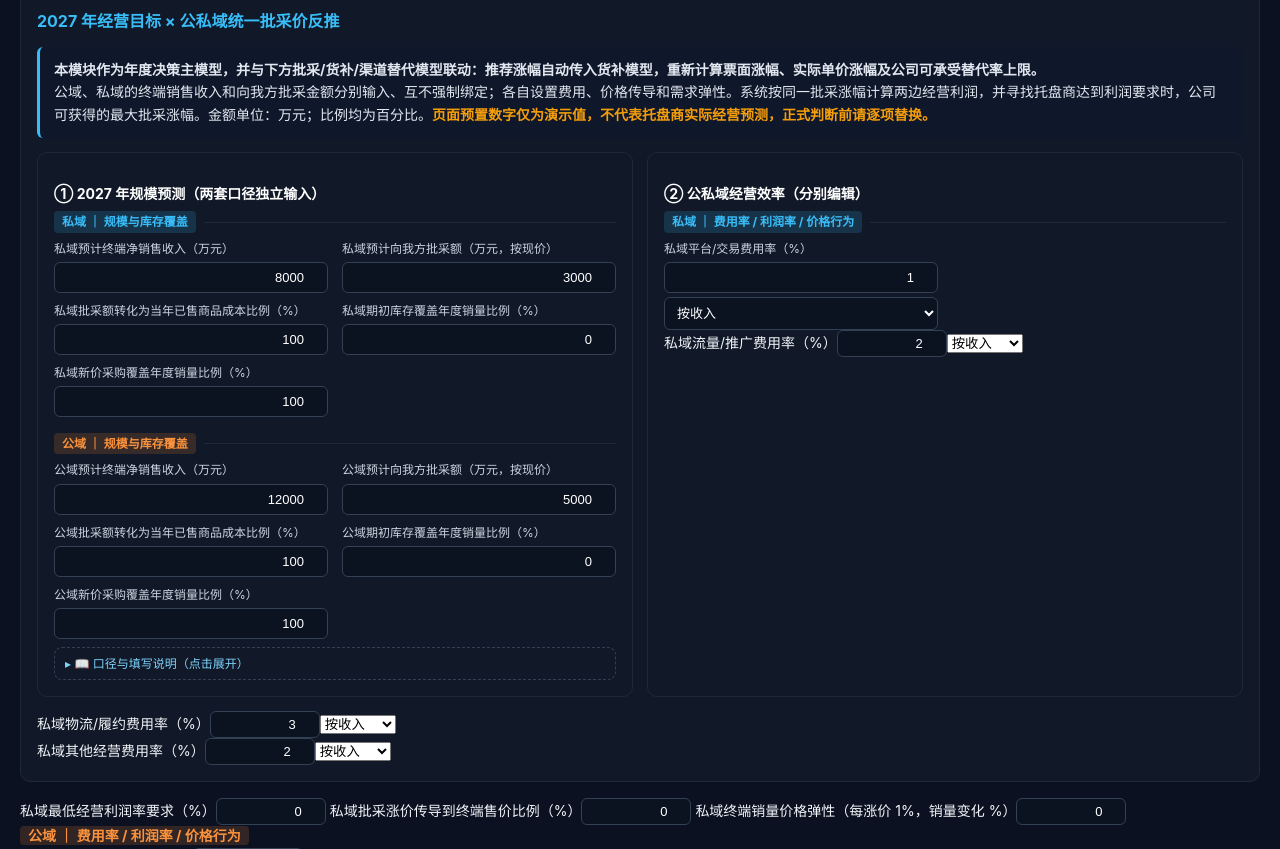
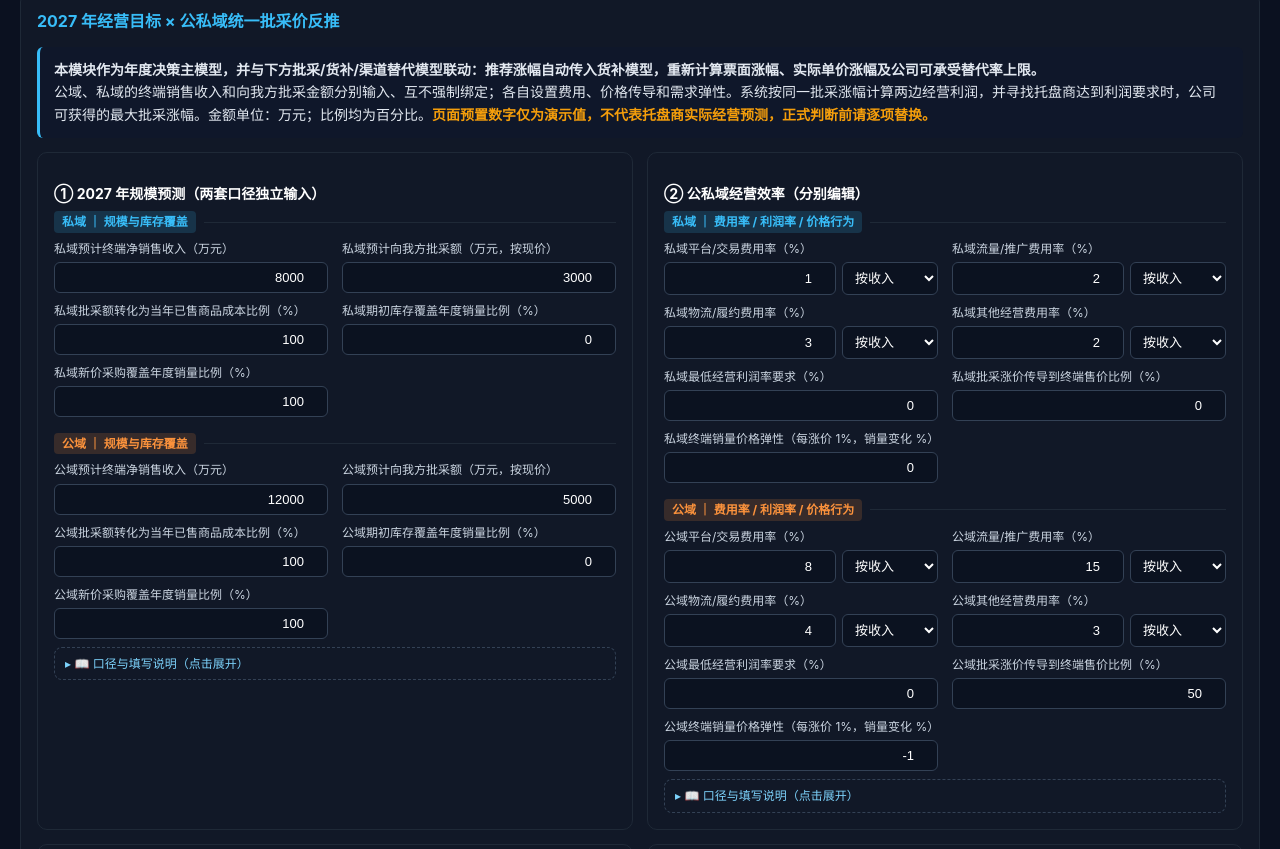
Before and after one commit to camovibe/siyudongxiaocun, a plain HTML site: page tuopan-contract-compass/index.html in a window 1280 px wide. Shown: the part 826-1675 px from the top of the page. Drawn offline with Linux system fonts and the light colour scheme.

Commit message:
feat: add tuopan contract compass (2027 pricing x rebate calculator, standalone read-only page)

```diff
--- a/tuopan-contract-compass/index.html
+++ b/tuopan-contract-compass/index.html
@@ -108,6 +108,11 @@ details.fold>summary::-webkit-details-marker{display:none}
 .impbar.on{background:rgba(251,146,60,.14);border-color:#fb923c;box-shadow:0 0 0 1px rgba(251,146,60,.45)}
 .impbar.on .imp-state{background:#fb923c;color:#1f2937;font-weight:700}
 .impbar.on #extimp_off{display:inline-block}
+
+/* V2.1.1b SKU 表格防挤压: 名称列保底宽 + 超宽横向滚动 */
+#tab-rebate .tbl table{min-width:1560px}
+#tab-rebate .tbl td:first-child,#tab-rebate .tbl th:first-child{min-width:190px;max-width:240px}
+#tab-rebate .tbl td input[type=number]{min-width:64px}
 </style>
 </head>
 <body>
@@ -185,18 +190,18 @@ details.fold>summary::-webkit-details-marker{display:none}
         <h3>② 公私域经营效率（分别编辑）</h3>
         <div class="opt-fields">
       <div class="grp"><span class="gtag priv">私域 ｜ 费用率 / 利润率 / 价格行为</span></div>
-      <label>私域平台/交易费用率（%）</<div class="combo"><input id="o_priv_platform" type="number" min="0" max="100" step="0.5" value="1"><select id="o_priv_platform_m"><option value="rev" selected>按收入</option><option value="vol">按销量</option><option value="fixed">固定金额</option></select></div></label>
-      <label>私域流量/推广费用率（%）</<div class="combo"><input id="o_priv_marketing" type="number" min="0" max="100" step="0.5" value="2"><select id="o_priv_marketing_m"><option value="rev" selected>按收入</option><option value="vol">按销量</option><option value="fixed">固定金额</option></select></div></label>
-      <label>私域物流/履约费用率（%）</<div class="combo"><input id="o_priv_logistics" type="number" min="0" max="100" step="0.5" value="3"><select id="o_priv_logistics_m"><option value="rev" selected>按收入</option><option value="vol">按销量</option><option value="fixed">固定金额</option></select></div></label>
-      <label>私域其他经营费用率（%）</<div class="combo"><input id="o_priv_other" type="number" min="0" max="100" step="0.5" value="2"><select id="o_priv_other_m"><option value="rev" selected>按收入</option><option value="vol">按销量</option><option value="fixed">固定金额</option></select></div></label>
+      <label>私域平台/交易费用率（%）<div class="combo"><input id="o_priv_platform" type="number" min="0" max="100" step="0.5" value="1"><select id="o_priv_platform_m"><option value="rev" selected>按收入</option><option value="vol">按销量</option><option value="fixed">固定金额</option></select></div></label>
+      <label>私域流量/推广费用率（%）<div class="combo"><input id="o_priv_marketing" type="number" min="0" max="100" step="0.5" value="2"><select id="o_priv_marketing_m"><option value="rev" selected>按收入</option><option value="vol">按销量</option><option value="fixed">固定金额</option></select></div></label>
+      <label>私域物流/履约费用率（%）<div class="combo"><input id="o_priv_logistics" type="number" min="0" max="100" step="0.5" value="3"><select id="o_priv_logistics_m"><option value="rev" selected>按收入</option><option value="vol">按销量</option><option value="fixed">固定金额</option></select></div></label>
+      <label>私域其他经营费用率（%）<div class="combo"><input id="o_priv_other" type="number" min="0" max="100" step="0.5" value="2"><select id="o_priv_other_m"><option value="rev" selected>按收入</option><option value="vol">按销量</option><option value="fixed">固定金额</option></select></div></label>
       <label>私域最低经营利润率要求（%）<input id="o_priv_floor" type="number" step="0.5" value="0"></label>
       <label>私域批采涨价传导到终端售价比例（%）<input id="o_priv_pass" type="number" min="0" max="200" step="5" value="0"></label>
       <label>私域终端销量价格弹性（每涨价 1%，销量变化 %）<input id="o_priv_elastic" type="number" step="0.1" value="0"></label>
       <div class="grp"><span class="gtag pub">公域 ｜ 费用率 / 利润率 / 价格行为</span></div>
-      <label>公域平台/交易费用率（%）</<div class="combo"><input id="o_pub_platform" type="number" min="0" max="100" step="0.5" value="8"><select id="o_pub_platform_m"><option value="rev" selected>按收入</option><option value="vol">按销量</option><option value="fixed">固定金额</option></select></div></label>
-      <label>公域流量/推广费用率（%）</<div class="combo"><input id="o_pub_marketing" type="number" min="0" max="100" step="0.5" value="15"><select id="o_pub_marketing_m"><option value="rev" selected>按收入</option><option value="vol">按销量</option><option value="fixed">固定金额</option></select></div></label>
-      <label>公域物流/履约费用率（%）</<div class="combo"><input id="o_pub_logistics" type="number" min="0" max="100" step="0.5" value="4"><select id="o_pub_logistics_m"><option value="rev" selected>按收入</option><option value="vol">按销量</option><option value="fixed">固定金额</option></select></div></label>
-      <label>公域其他经营费用率（%）</<div class="combo"><input id="o_pub_other" type="number" min="0" max="100" step="0.5" value="3"><select id="o_pub_other_m"><option value="rev" selected>按收入</option><option value="vol">按销量</option><option value="fixed">固定金额</option></select></div></label>
+      <label>公域平台/交易费用率（%）<div class="combo"><input id="o_pub_platform" type="number" min="0" max="100" step="0.5" value="8"><select id="o_pub_platform_m"><option value="rev" selected>按收入</option><option value="vol">按销量</option><option value="fixed">固定金额</option></select></div></label>
+      <label>公域流量/推广费用率（%）<div class="combo"><input id="o_pub_marketing" type="number" min="0" max="100" step="0.5" value="15"><select id="o_pub_marketing_m"><option value="rev" selected>按收入</option><option value="vol">按销量</option><option value="fixed">固定金额</option></select></div></label>
+      <label>公域物流/履约费用率（%）<div class="combo"><input id="o_pub_logistics" type="number" min="0" max="100" step="0.5" value="4"><select id="o_pub_logistics_m"><option value="rev" selected>按收入</option><option value="vol">按销量</option><option value="fixed">固定金额</option></select></div></label>
+      <label>公域其他经营费用率（%）<div class="combo"><input id="o_pub_other" type="number" min="0" max="100" step="0.5" value="3"><select id="o_pub_other_m"><option value="rev" selected>按收入</option><option value="vol">按销量</option><option value="fixed">固定金额</option></select></div></label>
       <label>公域最低经营利润率要求（%）<input id="o_pub_floor" type="number" step="0.5" value="0"></label>
       <label>公域批采涨价传导到终端售价比例（%）<input id="o_pub_pass" type="number" min="0" max="200" step="5" value="50"></label>
       <label>公域终端销量价格弹性（每涨价 1%，销量变化 %）<input id="o_pub_elastic" type="number" step="0.1" value="-1"></label>
```
